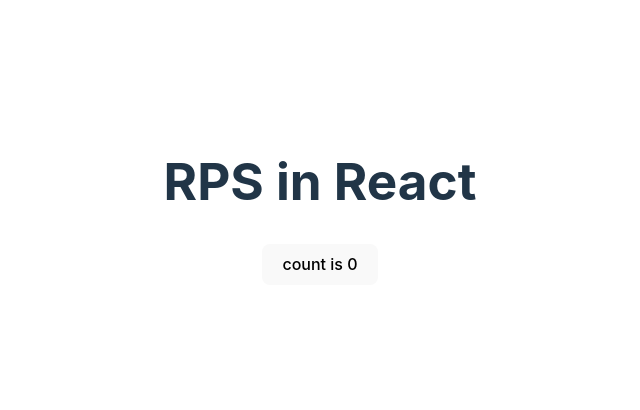
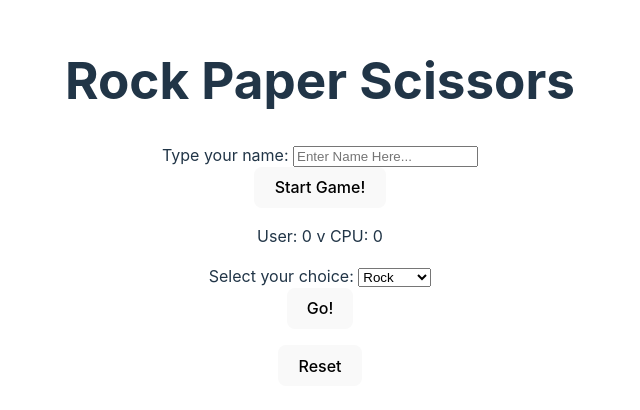
Before and after one commit to IT3049C-Spring24/8-react-rps-Calvinyeb04, a React (Vite) app: page / in a window 1280 px wide. Shown: the part 198-608 px from the top of the page, without its empty margins (320-960 px from the left). Built offline with nearby package versions, Linux system fonts and the light colour scheme.

Commit message:
Refactor App component to include GameView and WelcomeView components

```diff
--- a/src/App.jsx
+++ b/src/App.jsx
@@ -1,14 +1,15 @@
-import './App.css'
-import Button from './components/Button'
+import './App.css';
+import GameView from './components/GameView';
+import WelcomeView from './components/WelcomeView';
 
 function App() {
   return (
-    <>
-      <h1>RPS in React</h1>
-      <Button /> {/* This line here is just to show you how a component can be nested here*/}
-      {/* Add the Rest of your React Components here */}
-    </>
-  )
+    <div class="container">
+      <h1 class="mainHeader">Rock Paper Scissors</h1>
+      <WelcomeView />
+      <GameView />
+    </div>
+  );
 }
 
-export default App
+export default App;
```
